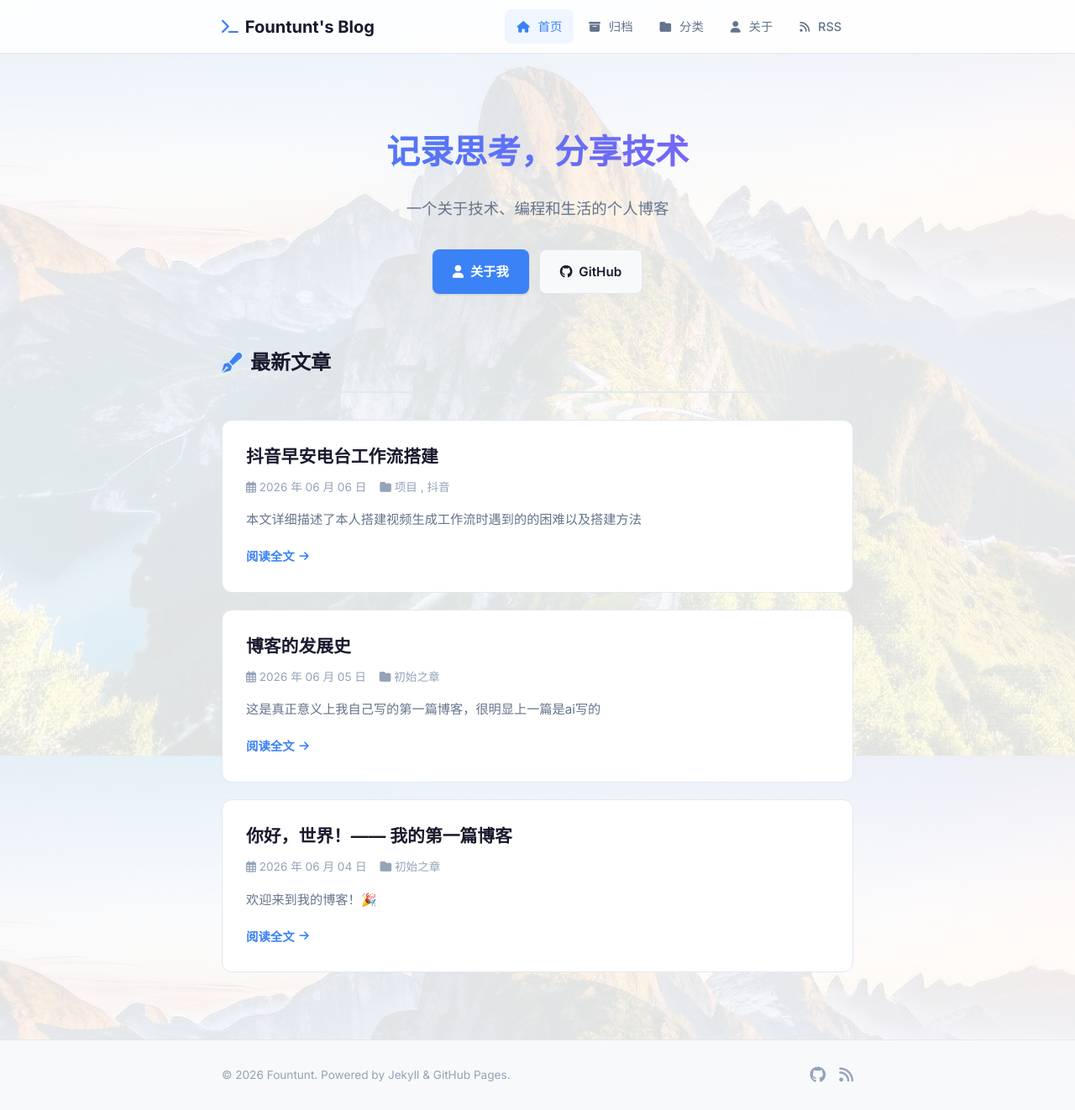
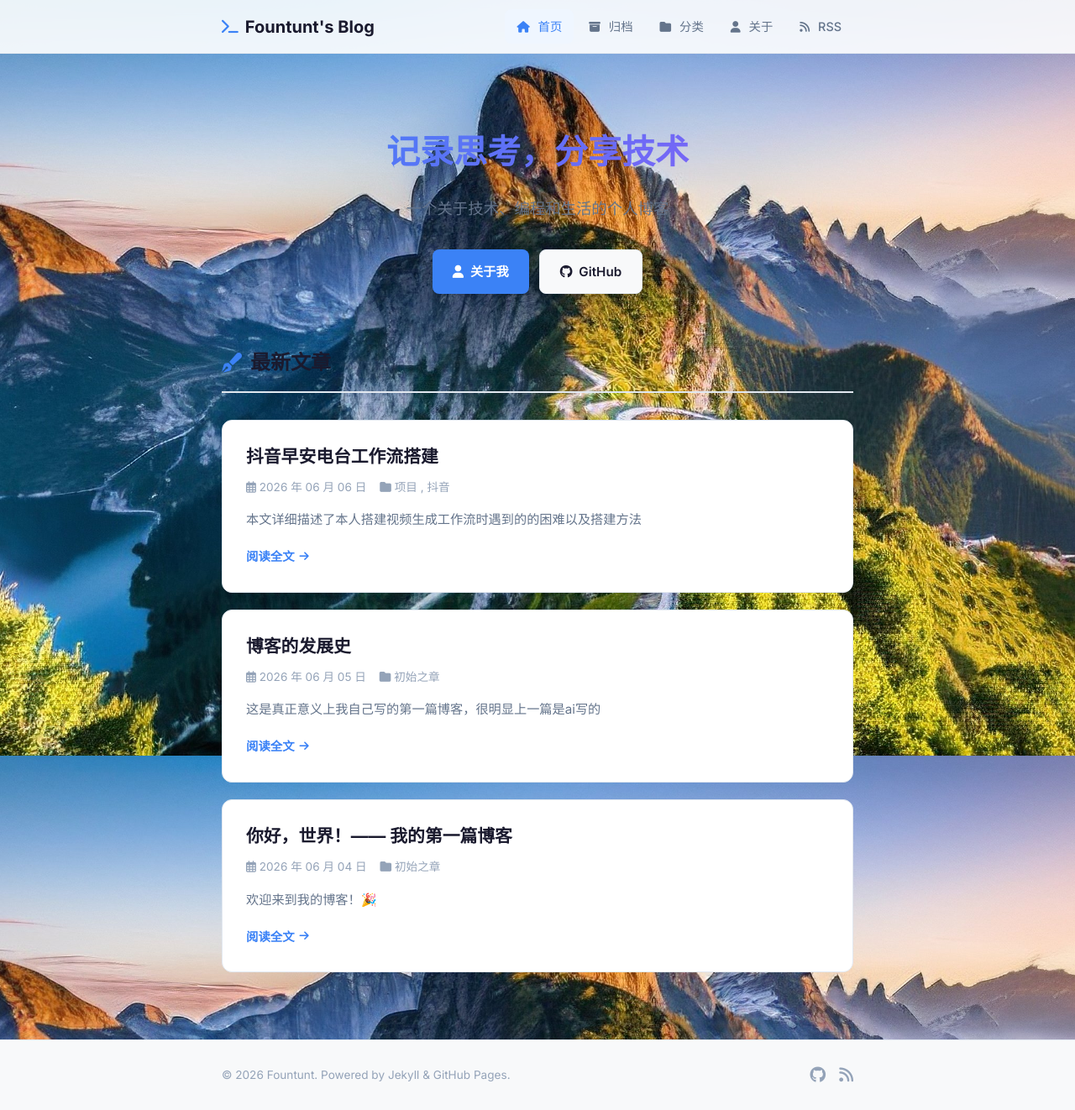
Before and after one commit to fountunt/fountunt.github.io, a Jekyll site: the page built from index.html, in a window 1280 px wide and 1322 px high. Shown: the whole window at 84% size. Built offline with Jekyll 4.4.1, drawn with Linux system fonts in a browser that asks for light colours; the list of posts is cut into pages by our own code.

Commit message:
移除了背景滤镜，直接显示背景图

```diff
--- a/assets/css/main.css
+++ b/assets/css/main.css
@@ -53,22 +53,12 @@ html {
 
 body {
   font-family: var(--font-sans);
-  background:
-    linear-gradient(rgba(255, 255, 255, 0.88), rgba(255, 255, 255, 0.88)),
-    url('/assets/bg.jpg') center / cover fixed no-repeat;
+  background: url('/assets/bg.jpg') center / cover fixed no-repeat;
   color: var(--text-primary);
   line-height: 1.8;
   min-height: 100vh;
   display: flex;
   flex-direction: column;
-}
-
-@media (prefers-color-scheme: dark) {
-  body {
-    background:
-      linear-gradient(rgba(15, 23, 42, 0.92), rgba(15, 23, 42, 0.92)),
-      url('/assets/bg.jpg') center / cover fixed no-repeat;
-  }
 }
 
 a {
```
